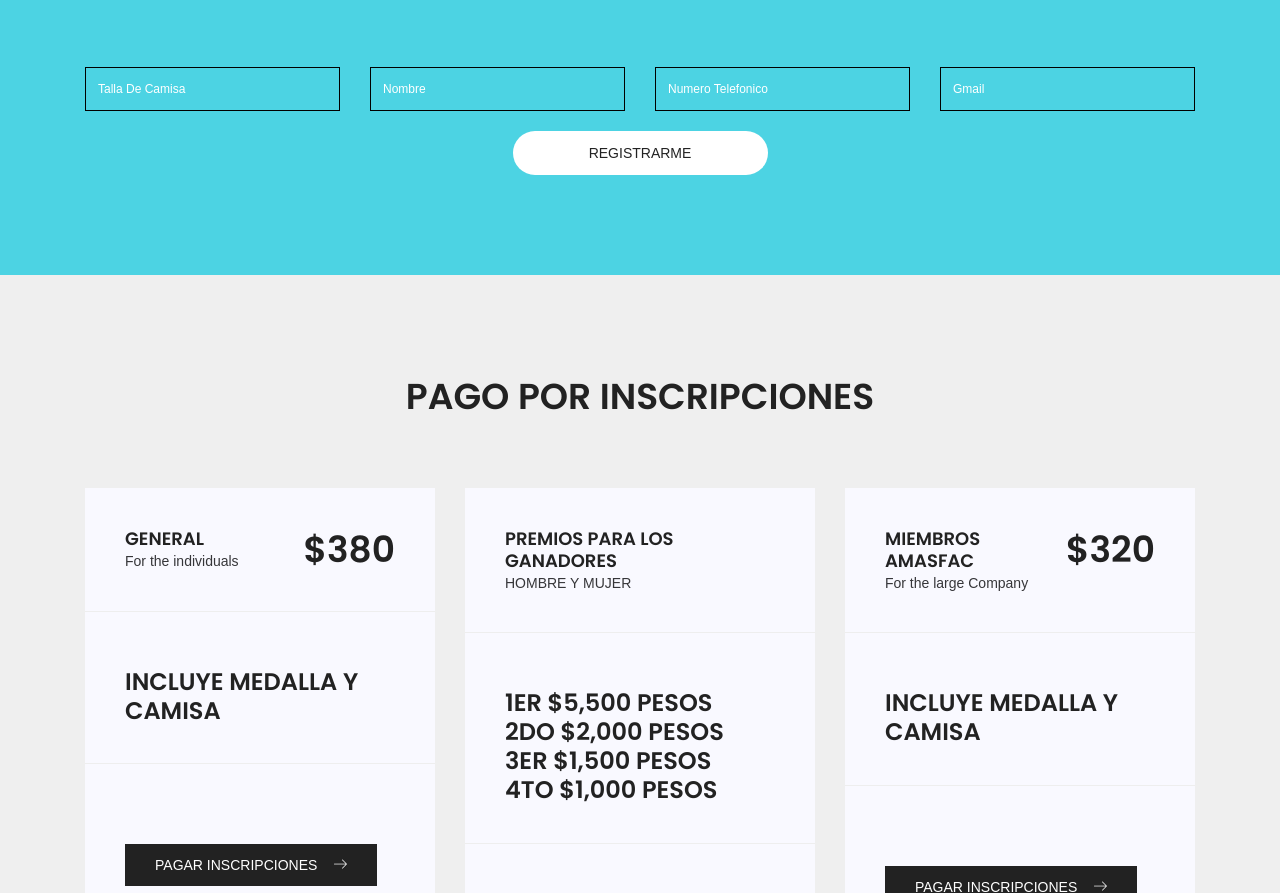
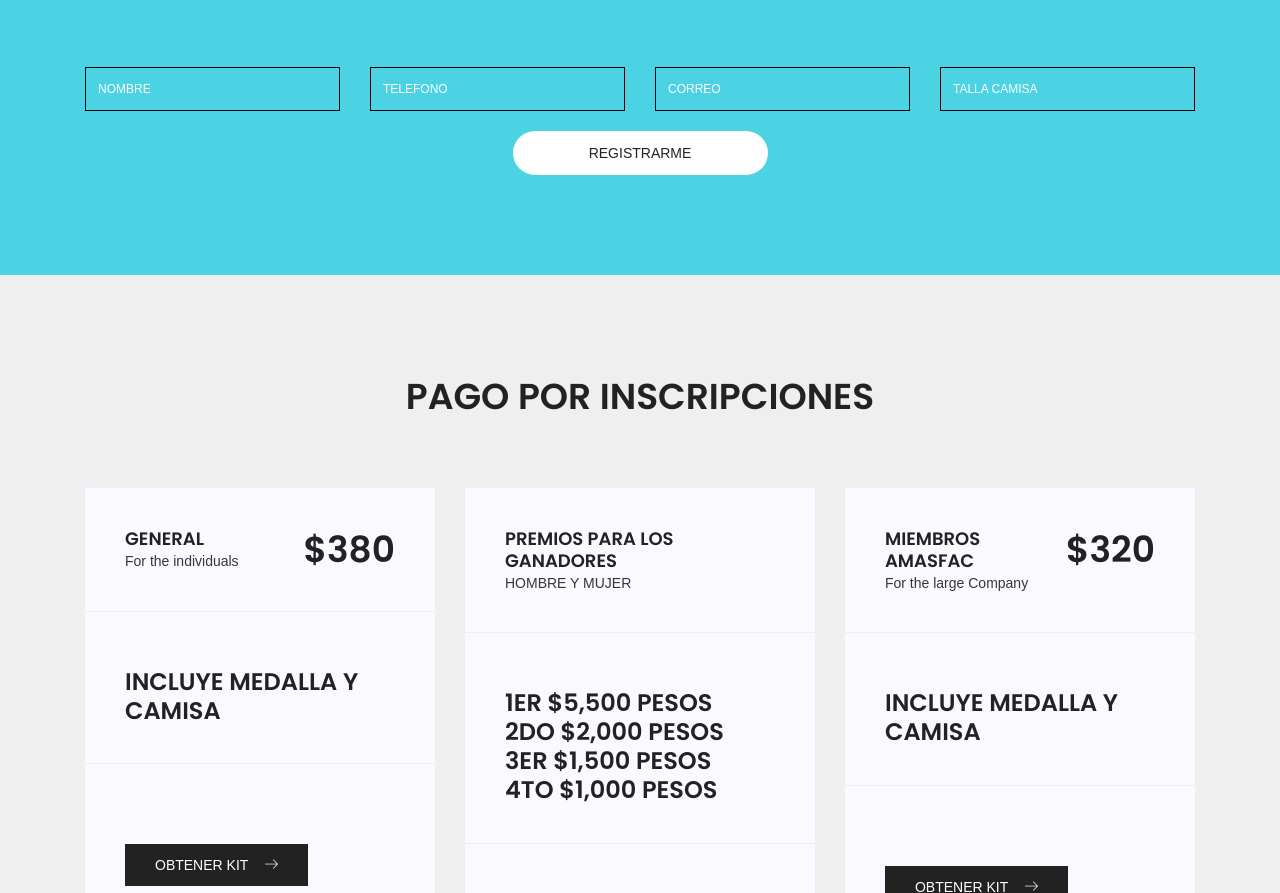
Before and after one commit to agusvela/agusvela.github.io, a plain HTML site: page index.html in a window 1280 px wide. Shown: the part 999-1892 px from the top of the page. Drawn offline with nearby package versions, Linux system fonts and the light colour scheme; some packages are replaced by stand-ins of ours; files whose address does not match are found by name.

Commit message:
Update index.html

```diff
--- a/index.html
+++ b/index.html
@@ -111,16 +111,16 @@
 						</div>
 						<div class="row justify-content-center align-items-start">
 							<div class="col-lg-3 col-md-6 cols-img">
-								<input type="text" name="feet" placeholder="Talla de camisa" class="form-control mb-20">
+								<input type="text" name="feet" placeholder="NOMBRE" class="form-control mb-20">
 							</div>
 							<div class="col-lg-3 col-md-6 cols-img">
-								<input type="text" name="feet" placeholder="Nombre" class="form-control mb-20">
+								<input type="text" name="feet" placeholder="TELEFONO" class="form-control mb-20">
 							</div>
 							<div class="col-lg-3 col-md-6 cols-img">
-								<input type="text" name="feet" placeholder="numero telefonico" class="form-control mb-20">
+								<input type="text" name="feet" placeholder="CORREO" class="form-control mb-20">
 							</div>
 							<div class="col-lg-3 col-md-6 cols">
-								<input type="text" name="pounds" placeholder="gmail" class="form-control mb-20">
+								<input type="text" name="pounds" placeholder="TALLA CAMISA" class="form-control mb-20">
 							</div>
 							<div class="col-lg-3 col-md-6 cols">
 								<a href="#" class="primary-btn header-btn text-uppercase">REGISTRARME</a>
@@ -176,7 +176,7 @@
 										<li></li>
 										<li></li>
 									</ul>
-									<button class="primary-btn price-btn mt-20">PAGAR INSCRIPCIONES<span class="lnr lnr-arrow-right"></span></button>
+									<button class="primary-btn price-btn mt-20">OBTENER KIT<span class="lnr lnr-arrow-right"></span></button>
 								</div>
 							</div>
 						</div>
@@ -231,7 +231,7 @@
 										<li></li>
 										<li></li>
 									</ul>
-									<button class="primary-btn price-btn mt-20">PAGAR INSCRIPCIONES<span class="lnr lnr-arrow-right"></span></button>
+									<button class="primary-btn price-btn mt-20">OBTENER KIT<span class="lnr lnr-arrow-right"></span></button>
 								</div>
 							</div>
 						</div>
```
